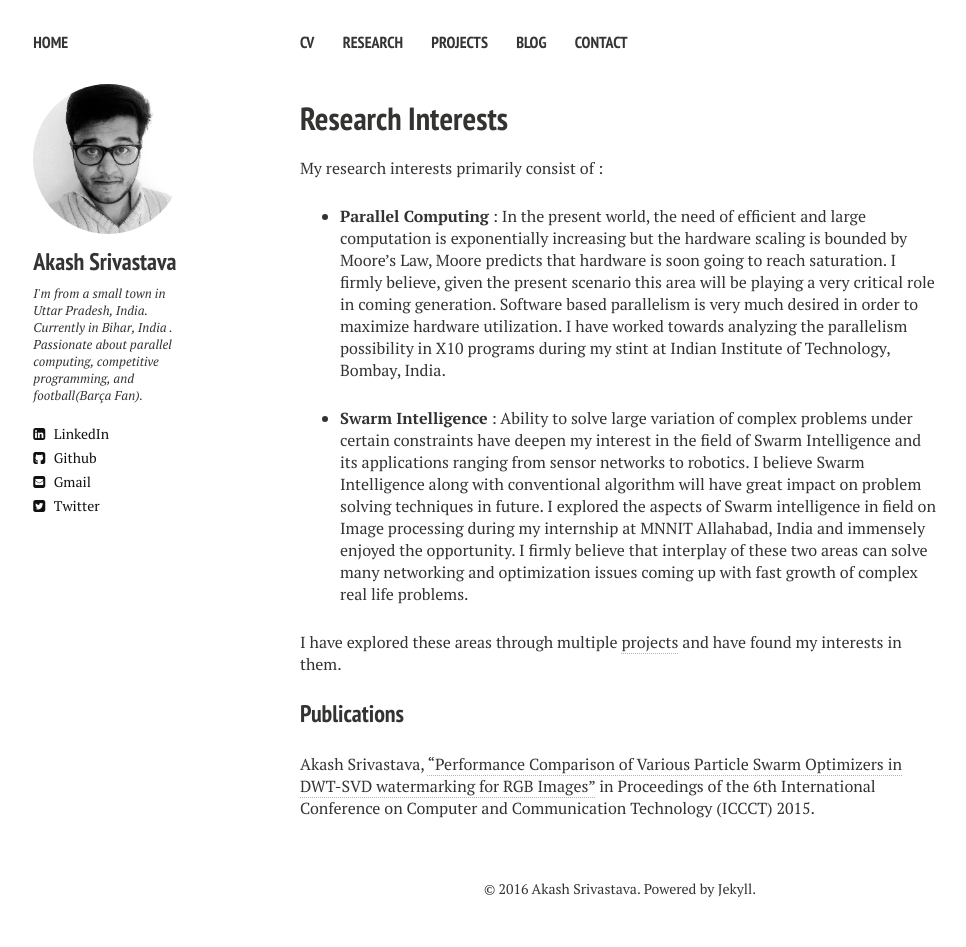
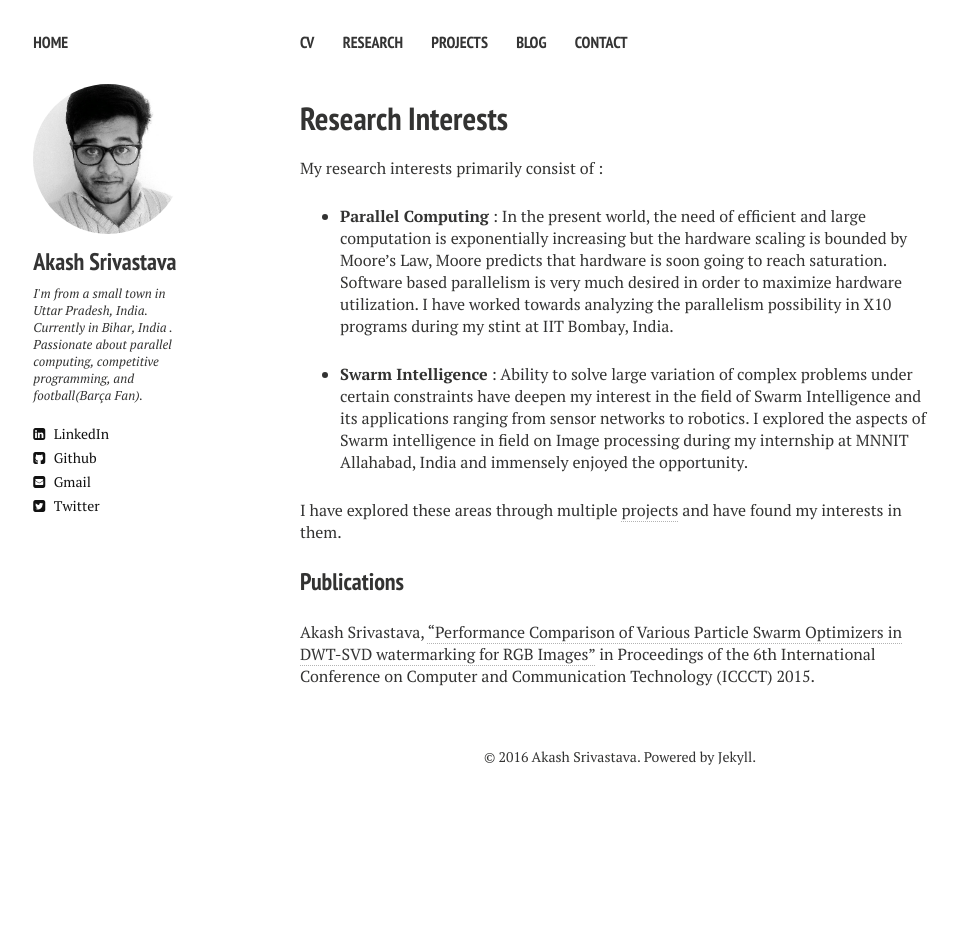
Before and after one commit to Akash1684/akash1684.github.io, a Jekyll site: the page built from research.md, in a window 1280 px wide. Shown: the whole page, without its empty margins (20-986 px from the left). Built offline with Jekyll 4.4.1, drawn with Linux system fonts in a browser that asks for light colours; nearby versions of some CDN libraries; after the commit the page ends 900 px from its top, so only the background shows below that.

Commit message:
Update research.md

```diff
--- a/research.md
+++ b/research.md
@@ -9,11 +9,10 @@ comments: false
 My research interests primarily consist of :
 
 * **Parallel Computing** :
-In the present world, the need of efficient and large computation is exponentially increasing but the hardware scaling is bounded by Moore's Law, Moore predicts that hardware is soon going to reach saturation. I firmly believe, given the present scenario this area will be playing a very critical role in coming generation. Software based parallelism is very much desired in order to maximize hardware utilization. I have worked towards analyzing the parallelism possibility in X10 programs during my stint at Indian Institute of Technology, Bombay, India.
+In the present world, the need of efficient and large computation is exponentially increasing but the hardware scaling is bounded by Moore's Law, Moore predicts that hardware is soon going to reach saturation. Software based parallelism is very much desired in order to maximize hardware utilization. I have worked towards analyzing the parallelism possibility in X10 programs during my stint at IIT Bombay, India.
 
 * **Swarm Intelligence** :
-Ability to solve large variation of complex problems under certain constraints have deepen my interest in the field of Swarm Intelligence and its applications ranging from sensor networks to robotics. I believe Swarm Intelligence along with conventional algorithm will have great impact on problem solving techniques in future. I explored the aspects of Swarm intelligence in field on Image processing during my internship at MNNIT Allahabad, India and immensely enjoyed the opportunity.
-I firmly believe that interplay of these two areas can solve many networking and optimization issues coming up with fast growth of complex real life problems.
+Ability to solve large variation of complex problems under certain constraints have deepen my interest in the field of Swarm Intelligence and its applications ranging from sensor networks to robotics. I explored the aspects of Swarm intelligence in field on Image processing during my internship at MNNIT Allahabad, India and immensely enjoyed the opportunity.
 
 I have explored these areas through multiple <a href="https://akash1684.github.io//projects/" target="_blank">projects</a> and have found my interests in them.
 
```
